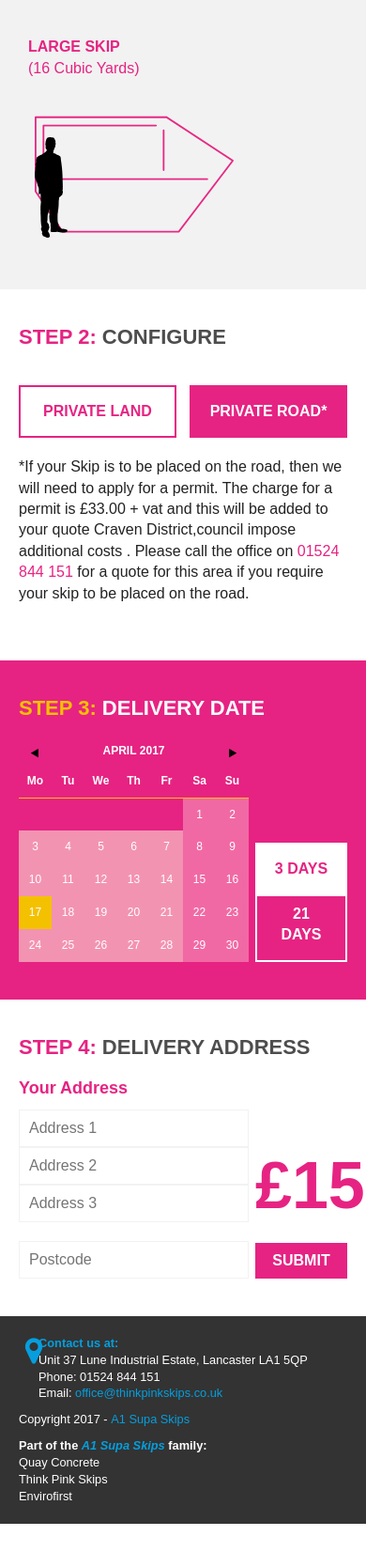
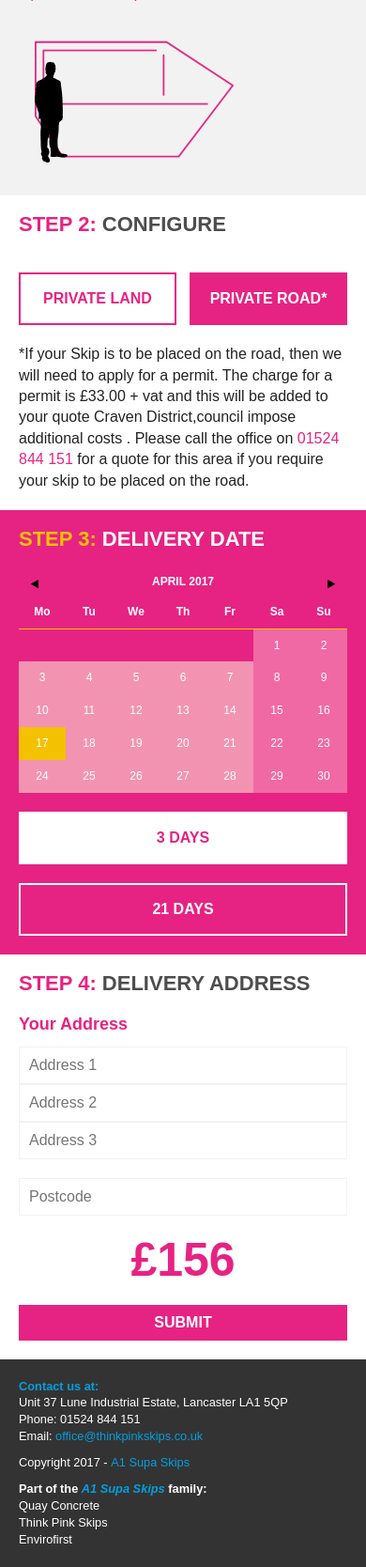
Before and after one commit to adamthomp08/think_pink_skips, a PHP site: page /skips.php in a window 390 px wide; the page is wider, and only the part inside the window is pictured. Shown: the part 1693-3361 px from the top of that part at 94% size. Before the commit the page ends 3315 px from the top of that part, so only its background shows below. Run offline with PHP 8.4, Linux system fonts and the light colour scheme.

Commit message:
all pages have responsive code added

```diff
--- a/css/_footer.scss
+++ b/css/_footer.scss
@@ -12,19 +12,43 @@
 	    font-size: 32px;
 	}
 
+	.col{
+		@media (max-width: 1040px){
+			width: 32%;
+			max-width: 100%;
+			margin-right: 2%;
+		}
+		@media (max-width: 767px){
+			width: 100%;
+			max-width: 100%;
+			margin-right: 0%;
+			margin-bottom: 10px;
+		}
+	}
+	.last.col{
+		margin-right: 0px;
+		@media (max-width: 767px){
+			margin-right: 0%;
+			margin-bottom: 0;
+		}
+	}
+
 	.sub-col {
 	    display: block;
 	    float: left;
 	    width: 10%;
 	    margin-right: 2%;
 	    @media (max-width: 767px){
-	    	width: 4%;
+	    	display: none;
 	    }
 	}
 
 	.last.sub-col {
 	    width: 88%;
 	    margin-right: 0;
+	    @media (max-width: 767px){
+	    	display: block;
+	    }
 	}
 
 	p{
--- a/css/_generic.scss
+++ b/css/_generic.scss
@@ -91,24 +91,9 @@ a:hover{
 		width: 100%;
 		max-width: 320px;
 		margin-right: 20px;
-		@media (max-width: 1040px){
-			width: 32%;
-			max-width: 100%;
-			margin-right: 2%;
-		}
-		@media (max-width: 767px){
-			width: 100%;
-			max-width: 100%;
-			margin-right: 0%;
-			margin-bottom: 10px;
-		}
 	}
 	.last.col{
 		margin-right: 0px;
-		@media (max-width: 767px){
-			margin-right: 0%;
-			margin-bottom: 0;
-		}
 	}
 }
 
--- a/css/_skip_hire_form.scss
+++ b/css/_skip_hire_form.scss
@@ -6,11 +6,18 @@
 	background-color: $pink;
 	color: #fff;
 
+	@media (max-width: 767px){
+		padding: 20px 0px;
+	}
+
 	.date-picker-container{
 		float: left;
 		width: 70%;
 		margin-right: 2%;
-		background: red;
+		@media (max-width: 767px){
+			width: 100%;
+			margin: 0 0 20px;
+		}
 	}
 	.hire-days{
 		position: absolute;
@@ -20,6 +27,12 @@
 		left: 0;
 		right: 0;
 		bottom: 0;
+		@media (max-width: 767px){
+			float: left;
+			position: relative;
+			width: 100%;
+			margin: 0;
+		}
 	}
 	h2{
 		color: $yellow;
@@ -46,6 +59,9 @@
 		padding: 15px;
 		bottom: 0;
 		cursor: pointer;
+		@media (max-width: 767px){
+			position: relative;
+		}
 	}
 
 	.active.three-day,
@@ -56,6 +72,10 @@
 
 	.three-day{
 		bottom: 70px;
+		@media (max-width: 767px){
+			bottom: initial;
+			margin-bottom: 20px;
+		}
 	}
 
 	.ui-datepicker{
@@ -150,6 +170,10 @@
 	padding: 40px 0;
 	background-color: $light_grey;
 
+	@media (max-width: 767px){
+		padding: 20px 0px;
+	}
+
 	h2{
 		color: $pink;
 		text-transform: uppercase;
--- a/css/_text_areas.scss
+++ b/css/_text_areas.scss
@@ -12,6 +12,10 @@
 	@include one-cols;
 
 	padding: 40px 0px;
+
+	@media(max-width: 767px){
+		padding: 20px 0px 0px;
+	}
 
 	h1{
 		position: relative;
@@ -47,6 +51,9 @@
 	ol{
 	    margin: 0;
 	    padding-left: 20px;
+	    @media (max-width: 767px){
+	    	margin: 0 0 20px;
+	    }
 	}
 	ol li{
 		color: $pink;
@@ -55,6 +62,14 @@
 	ol li span{
 		color: $text_black;
 		font-weight: 200;
+	}
+	.paragraph-no-margin {
+		p {
+			margin: 0;
+			@media (max-width: 767px){
+				margin: 0 0 20px;
+			}
+		}
 	}
 	.btn-container{
 		padding: 20px 0px;
@@ -92,6 +107,10 @@
 		float: left;
 		width: 70%;
 		margin-right: 2%;
+		@media (max-width: 767px){
+			width: 100%;
+			margin-right: 0;
+		}
 	}
 
 	.price{
@@ -102,6 +121,12 @@
 		left: 0;
 		right: 0;
 		bottom: 0;
+		@media (max-width: 767px){
+			float: left;
+			position: relative;
+			width: 100%;
+			margin: 0 0 20px;
+		}
 	}
 
 	.address-form span{
@@ -115,6 +140,13 @@
 	.address-lines{
 		margin-bottom: 20px;
 	}
+
+	.postcode{
+		@media (max-width: 767px){
+			margin: 0 0 20px;
+		}
+	}
+
 
 	.address-lines input,
 	.postcode input{
@@ -133,6 +165,13 @@
 		font-size: 70px;
 		width: 100%;
 		text-align: center;
+		@media (max-width: 767px){
+			position: relative;
+			bottom: initial;
+		    font-size: 50px;
+		    line-height: 1.1;
+		    margin: 0 0 20px;
+		}
 	}
 	.price input{
 		position: absolute;
@@ -144,6 +183,10 @@
 		background-color: $pink;
 		color: #fff;
 		border: 0;
+		@media (max-width: 767px){
+			position: relative;
+			bottom: initial;
+		}
 	}
 }
 
@@ -154,6 +197,10 @@
 	background-color: $pink;
 	color: #fff;
 
+	@media (max-width: 767px){
+		padding: 20px 0px;
+	}
+
 	ul li{
 		margin: 0 0 20px;
 	}
--- a/css/style.css
+++ b/css/style.css
@@ -179,6 +179,9 @@ a:hover {
     float: left;
     width: 100%;
     max-width: 1000px; }
+  @media (max-width: 767px) {
+    .white-text-area {
+      padding: 20px 0px 0px; } }
   .white-text-area h1 {
     position: relative;
     color: #e62382;
@@ -205,12 +208,20 @@ a:hover {
   .white-text-area ol {
     margin: 0;
     padding-left: 20px; }
+    @media (max-width: 767px) {
+      .white-text-area ol {
+        margin: 0 0 20px; } }
   .white-text-area ol li {
     color: #e62382;
     font-weight: 900; }
   .white-text-area ol li span {
     color: #4d4d4d;
     font-weight: 200; }
+  .white-text-area .paragraph-no-margin p {
+    margin: 0; }
+    @media (max-width: 767px) {
+      .white-text-area .paragraph-no-margin p {
+        margin: 0 0 20px; } }
   .white-text-area .btn-container {
     padding: 20px 0px;
     text-align: center;
@@ -240,6 +251,10 @@ a:hover {
     float: left;
     width: 70%;
     margin-right: 2%; }
+    @media (max-width: 767px) {
+      .white-text-area .address-form {
+        width: 100%;
+        margin-right: 0; } }
   .white-text-area .price {
     position: absolute;
     width: 28%;
@@ -248,6 +263,12 @@ a:hover {
     left: 0;
     right: 0;
     bottom: 0; }
+    @media (max-width: 767px) {
+      .white-text-area .price {
+        float: left;
+        position: relative;
+        width: 100%;
+        margin: 0 0 20px; } }
   .white-text-area .address-form span {
     display: inline-block;
     font-size: 18px;
@@ -256,6 +277,9 @@ a:hover {
     margin-bottom: 10px; }
   .white-text-area .address-lines {
     margin-bottom: 20px; }
+  @media (max-width: 767px) {
+    .white-text-area .postcode {
+      margin: 0 0 20px; } }
   .white-text-area .address-lines input,
   .white-text-area .postcode input {
     width: 100%;
@@ -271,6 +295,13 @@ a:hover {
     font-size: 70px;
     width: 100%;
     text-align: center; }
+    @media (max-width: 767px) {
+      .white-text-area .cost {
+        position: relative;
+        bottom: initial;
+        font-size: 50px;
+        line-height: 1.1;
+        margin: 0 0 20px; } }
   .white-text-area .price input {
     position: absolute;
     bottom: 0;
@@ -281,6 +312,10 @@ a:hover {
     background-color: #e62382;
     color: #fff;
     border: 0; }
+    @media (max-width: 767px) {
+      .white-text-area .price input {
+        position: relative;
+        bottom: initial; } }
 
 .pink-text-area {
   padding: 40px 0px;
@@ -306,6 +341,9 @@ a:hover {
   @media (max-width: 767px) {
     .pink-text-area .col img {
       width: 100%; } }
+  @media (max-width: 767px) {
+    .pink-text-area {
+      padding: 20px 0px; } }
   .pink-text-area ul li {
     margin: 0 0 20px; }
 
@@ -317,11 +355,17 @@ a:hover {
     float: left;
     width: 100%;
     max-width: 1000px; }
+  @media (max-width: 767px) {
+    .pink-text-area-form {
+      padding: 20px 0px; } }
   .pink-text-area-form .date-picker-container {
     float: left;
     width: 70%;
-    margin-right: 2%;
-    background: red; }
+    margin-right: 2%; }
+    @media (max-width: 767px) {
+      .pink-text-area-form .date-picker-container {
+        width: 100%;
+        margin: 0 0 20px; } }
   .pink-text-area-form .hire-days {
     position: absolute;
     width: 28%;
@@ -330,6 +374,12 @@ a:hover {
     left: 0;
     right: 0;
     bottom: 0; }
+    @media (max-width: 767px) {
+      .pink-text-area-form .hire-days {
+        float: left;
+        position: relative;
+        width: 100%;
+        margin: 0; } }
   .pink-text-area-form h2 {
     color: #f4c100;
     text-transform: uppercase;
@@ -350,12 +400,20 @@ a:hover {
     padding: 15px;
     bottom: 0;
     cursor: pointer; }
+    @media (max-width: 767px) {
+      .pink-text-area-form .three-day,
+      .pink-text-area-form .twenty-one-day {
+        position: relative; } }
   .pink-text-area-form .active.three-day,
   .pink-text-area-form .active.twenty-one-day {
     background-color: #fff;
     color: #e62382; }
   .pink-text-area-form .three-day {
     bottom: 70px; }
+    @media (max-width: 767px) {
+      .pink-text-area-form .three-day {
+        bottom: initial;
+        margin-bottom: 20px; } }
   .pink-text-area-form .ui-datepicker {
     width: 100%;
     padding: 0; }
@@ -431,6 +489,9 @@ a:hover {
     @media (max-width: 767px) {
       .skips-selection .last.col {
         margin-bottom: 0px; } }
+  @media (max-width: 767px) {
+    .skips-selection {
+      padding: 20px 0px; } }
   .skips-selection h2 {
     color: #e62382;
     text-transform: uppercase;
@@ -554,23 +615,8 @@ a:hover {
     width: 100%;
     max-width: 320px;
     margin-right: 20px; }
-    @media (max-width: 1040px) {
-      .icon-blocks-3 .col {
-        width: 32%;
-        max-width: 100%;
-        margin-right: 2%; } }
-    @media (max-width: 767px) {
-      .icon-blocks-3 .col {
-        width: 100%;
-        max-width: 100%;
-        margin-right: 0%;
-        margin-bottom: 10px; } }
   .icon-blocks-3 .last.col {
     margin-right: 0px; }
-    @media (max-width: 767px) {
-      .icon-blocks-3 .last.col {
-        margin-right: 0%;
-        margin-bottom: 0; } }
   @media (max-width: 1040px) {
     .icon-blocks-3 {
       margin-top: 0; }
@@ -691,6 +737,11 @@ a:hover {
     width: 100%;
     max-width: 320px;
     margin-right: 20px; }
+  .footer .last.col {
+    margin-right: 0px; }
+  .footer i {
+    color: #069ede;
+    font-size: 32px; }
   @media (max-width: 1040px) {
     .footer .col {
       width: 32%;
@@ -708,9 +759,6 @@ a:hover {
       .footer .last.col {
         margin-right: 0%;
         margin-bottom: 0; } }
-  .footer i {
-    color: #069ede;
-    font-size: 32px; }
   .footer .sub-col {
     display: block;
     float: left;
@@ -718,10 +766,13 @@ a:hover {
     margin-right: 2%; }
     @media (max-width: 767px) {
       .footer .sub-col {
-        width: 4%; } }
+        display: none; } }
   .footer .last.sub-col {
     width: 88%;
     margin-right: 0; }
+    @media (max-width: 767px) {
+      .footer .last.sub-col {
+        display: block; } }
   .footer p {
     margin: 0; }
   .footer .blue {
--- a/grab-hire.php
+++ b/grab-hire.php
@@ -47,8 +47,8 @@ to load</li>
 
  <section class="white-text-area">
         <div class="container">
-                <div class="col last">
-                <p style="margin-bottom: 0px;"><strong>Think Pink grab your waste from any location they can reach with their on-board cranes. An ideal alternative to a
+                <div class="col last paragraph-no-margin">
+                <p><strong>Think Pink grab your waste from any location they can reach with their on-board cranes. An ideal alternative to a
 skip, just pile it in a heap and we will come along and load it on to our vehicle without you lifting a finger! We are
 also able to supply aggregates at extremely competitive rates.</strong></p>
                 </div>
--- a/sweeper.php
+++ b/sweeper.php
@@ -43,8 +43,8 @@
 
  <section class="white-text-area">
         <div class="container">
-                <div class="col last">
-                <p style="margin-bottom: 0px;"><strong>Lorem ipsum dolor sit amet, vim verear percipit platonem ei, elit quidam ad vix. Id quis noluisse consulatu eam, ad eam volutpat partiendo sadipscing, no eum saepe placerat laboramus. Ad mel quidam commune senserit, causae dissentiunt ei sit. Eum justo consulatu at, eros torquatos usu ea. Laoreet placerat definiebas has ex, graece facilisi invenire est eu. Sed at novum impetus probatus.</strong></p>
+                <div class="col last paragraph-no-margin">
+                <p><strong>Lorem ipsum dolor sit amet, vim verear percipit platonem ei, elit quidam ad vix. Id quis noluisse consulatu eam, ad eam volutpat partiendo sadipscing, no eum saepe placerat laboramus. Ad mel quidam commune senserit, causae dissentiunt ei sit. Eum justo consulatu at, eros torquatos usu ea. Laoreet placerat definiebas has ex, graece facilisi invenire est eu. Sed at novum impetus probatus.</strong></p>
                 </div>
         </div>
 </section>
```
Also changed, not shown: 1 other file. Lines whose indentation alone changed are shown as unchanged.
